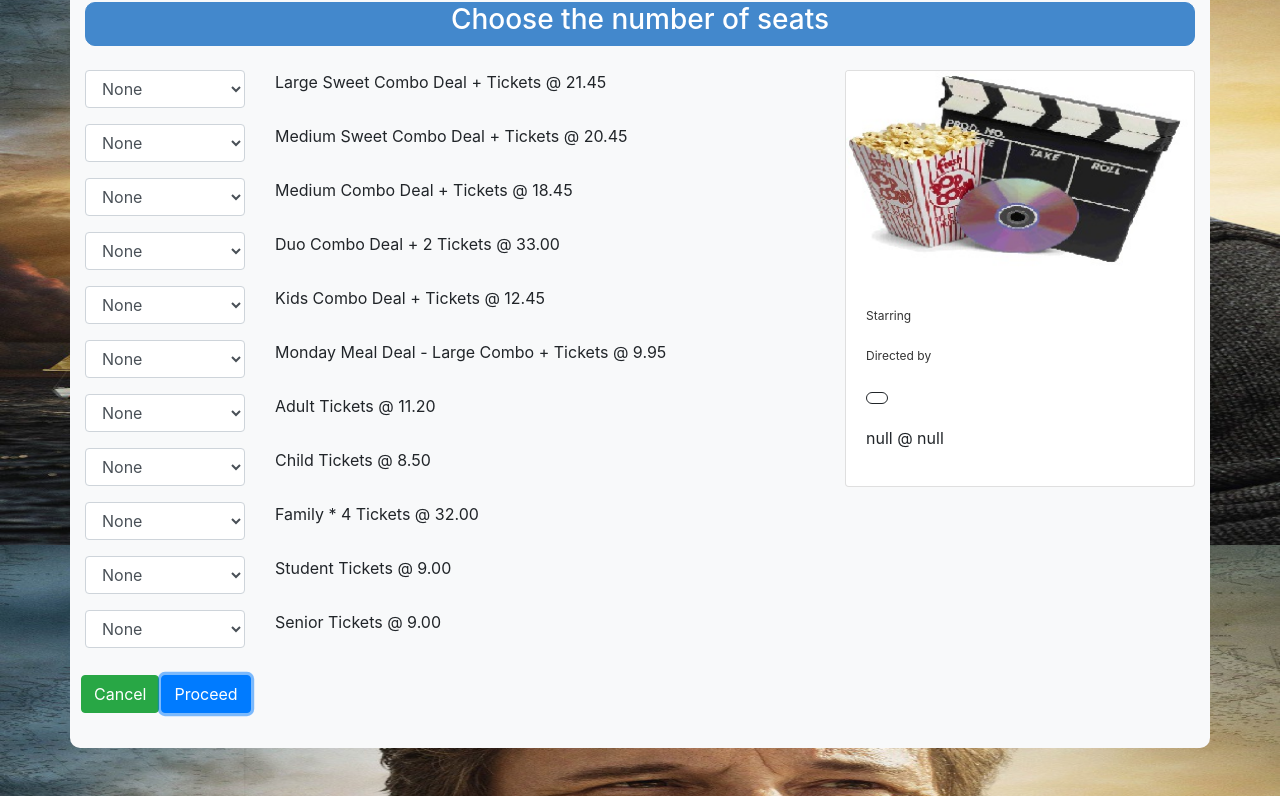
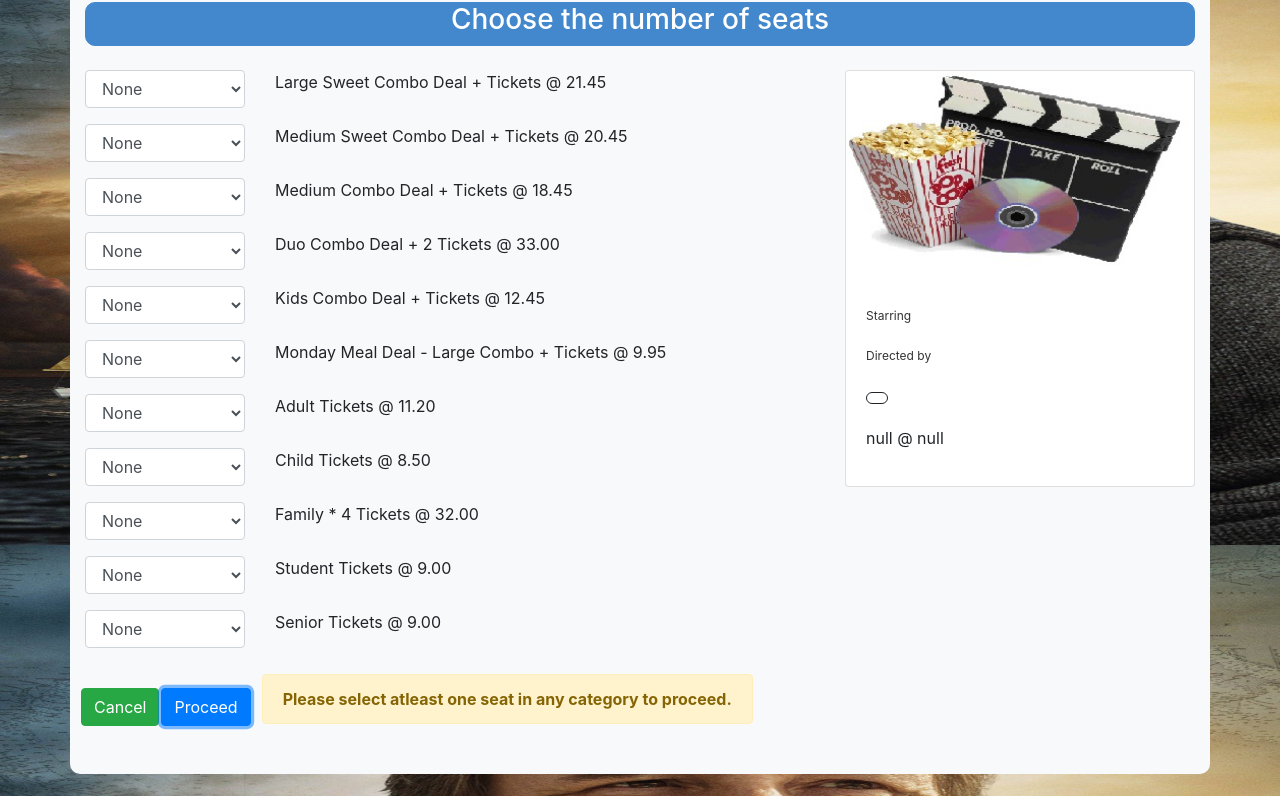
Before and after one commit to onssiddarth/MoviesIEPWAApp, a plain HTML site: page numberofseats.html in a window 1280 px wide. Both pictures are taken after a click on the button "Proceed". Shown: the part 255-1051 px from the top of the page. Drawn offline with nearby package versions, Linux system fonts and the light colour scheme; no server answers.

Commit message:
Modification
Added Alert message on number of seats selection

```diff
--- a/app.js
+++ b/app.js
@@ -48,6 +48,7 @@ $(function () {
 })
 
 function RedirectToSeatSelection() {
+    $("#inputInvalid").hide();
     var numberofSeats = 0;
     var status = false;
     $("select").each(function () {
@@ -61,7 +62,7 @@ function RedirectToSeatSelection() {
         location.href = "seatselection.html";
     }
     else {
-        alert(numberofSeats);
+        $("#inputInvalid").show();
     }
 }
 
--- a/numberofseats.html
+++ b/numberofseats.html
@@ -361,6 +361,9 @@ Name: Siddarth Nair
                             </td>
                         </tr>
                     </table>
+                    <div id="inputInvalid" class="alert alert-warning margin-left10" style="display: none;">
+                        <strong>Please select atleast one seat in any category to proceed.</strong>
+                    </div>
                 </div>
 
             </div>
--- a/styles.css
+++ b/styles.css
@@ -97,7 +97,9 @@ font-weight: bold;
 /*#endregion index.html*/
 
 /*#region numberofseats.html*/
-
+.margin-left10{
+    margin-left: 10px;
+}
 .margin-top10{
     margin-top: 10px;
 }
```
